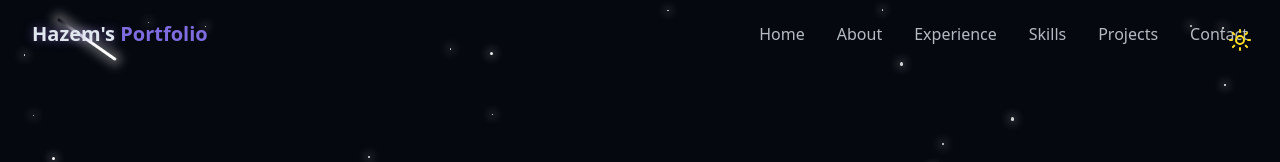
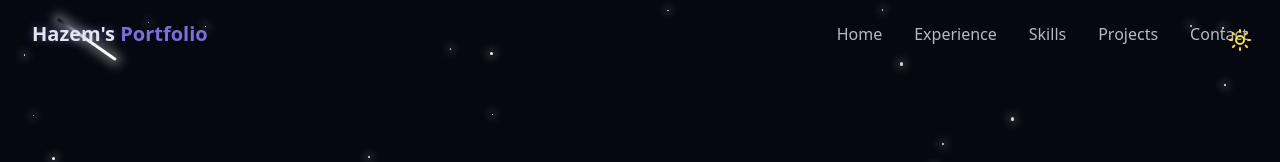
Before and after one commit to HazemAly04/hazem_folio, a React (Vite) app: page / in a window 1280 px wide. Shown: the top 162 px of the page. Built offline with nearby package versions, Linux system fonts and the light colour scheme.

Commit message:
Update Navbar.jsx

```diff
--- a/src/components/Navbar.jsx
+++ b/src/components/Navbar.jsx
@@ -4,7 +4,6 @@ import { useEffect, useState } from "react";
 
 const navItems = [
   { name: "Home", href: "#hero" },
-  { name: "About", href: "#about" },
   { name: "Experience", href: "#experience" },
   { name: "Skills", href: "#skills" },
   { name: "Projects", href: "#projects" },
```
